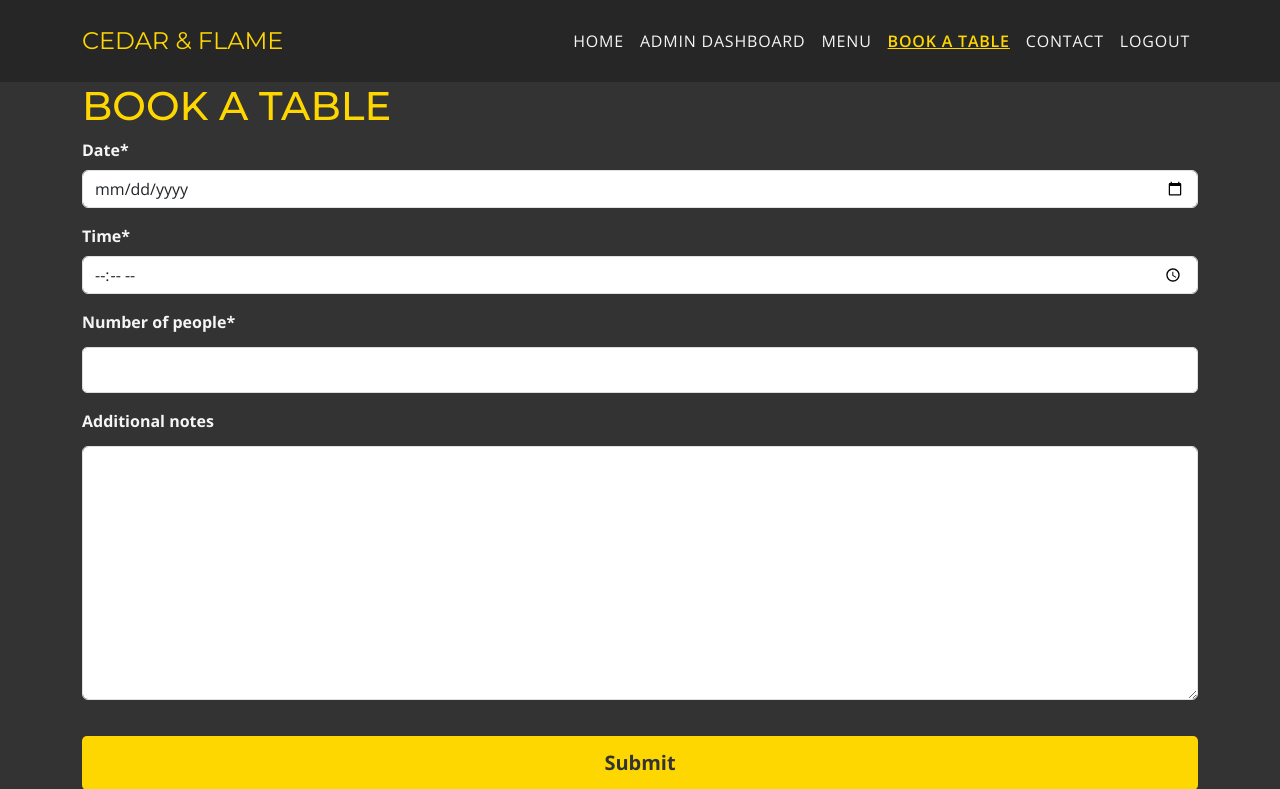
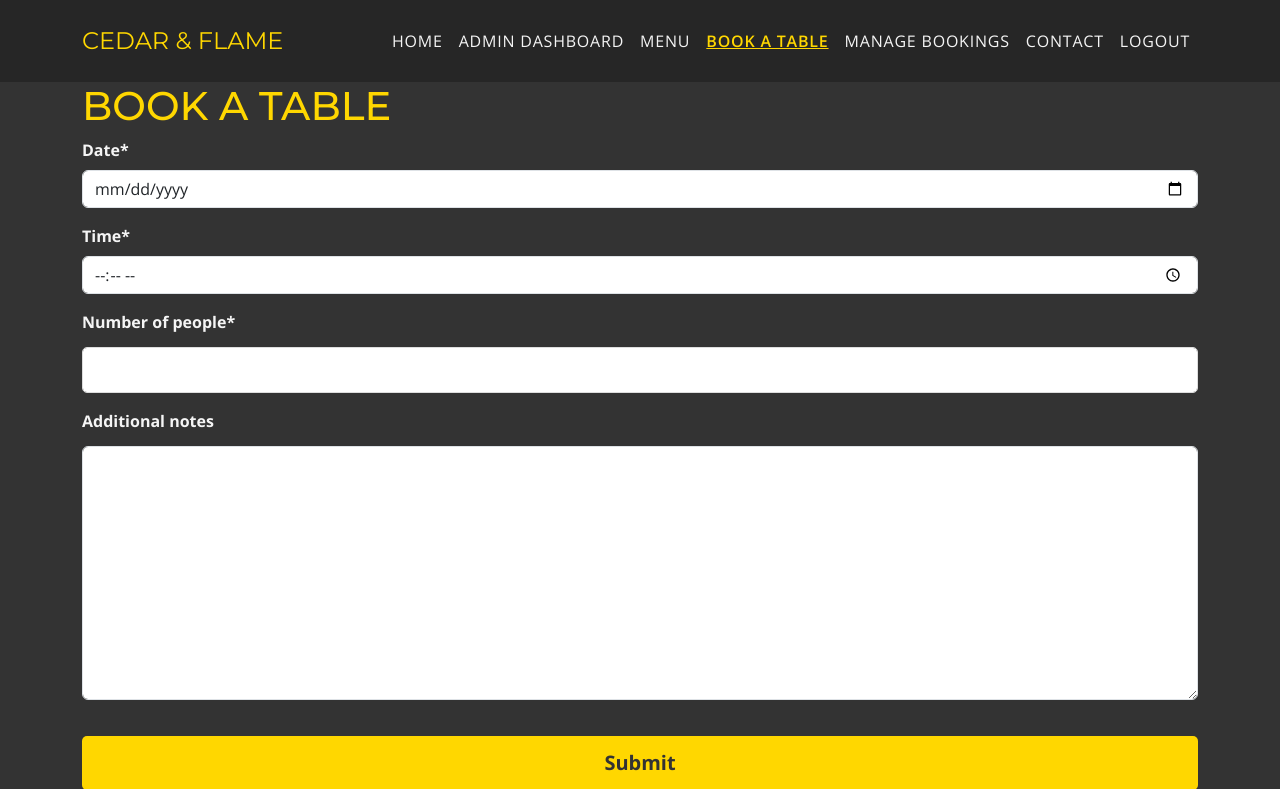
Before and after one commit to MFS4711/Restaurant-Web-App, a Django app: page /book-table/ in a window 1280 px wide. Shown: the top 789 px of the page. Run offline with Django 4.2, Linux system fonts and the light colour scheme; the visitor is signed in with stand-in values (Sample User, id 1); some libraries are stand-ins or nearby versions.

Commit message:
Create basic view, url path and template for manage bookings page for staff - link in base.html nav links

```diff
--- a/booking/urls.py
+++ b/booking/urls.py
@@ -4,4 +4,5 @@ from django.urls import path
 urlpatterns = [
     path('book-table/', views.book_table, name='book_table'),
     path('booking-success/', views.booking_success, name='booking_success'),
+    path('manage-booking/', views.manage_bookings, name='manage_bookings'),
 ]
--- a/booking/views.py
+++ b/booking/views.py
@@ -42,3 +42,10 @@ def booking_success(request):
 
     """
     return render(request, 'booking/booking_success.html')
+
+
+def manage_bookings(request):
+    """
+
+    """
+    return render(request, 'booking/manage_bookings.html')
--- a/templates/base.html
+++ b/templates/base.html
@@ -3,6 +3,7 @@
 {% url 'home' as home_url %}
 {% url 'menu' as menu_url %}
 {% url 'book_table' as book_table_url %}
+{% url 'manage_bookings' as manage_bookings_url %}
 
 {% url 'account_login' as login_url %}
 {% url 'account_signup' as signup_url %}
@@ -69,6 +70,12 @@
                             <a class="nav-link {% if request.path == book_table_url %}active"
                                 aria-current="page{% endif %}" href="{% url 'book_table' %}">Book a Table</a>
                         </li>
+                        {% if user.is_authenticated and user.is_staff %}
+                        <li class="nav-item">
+                            <a class="nav-link {% if request.path == manage_bookings_url %}active"
+                                aria-current="page{% endif %}" href="{% url 'manage_bookings' %}">Manage Bookings</a>
+                        </li>
+                        {% endif %}
                         <li class="nav-item">
                             <a class="nav-link" href="#">Contact</a>
                         </li>
```
Also changed, not shown: booking/templates/booking/manage_bookings.html (added, +10 -0 lines).
